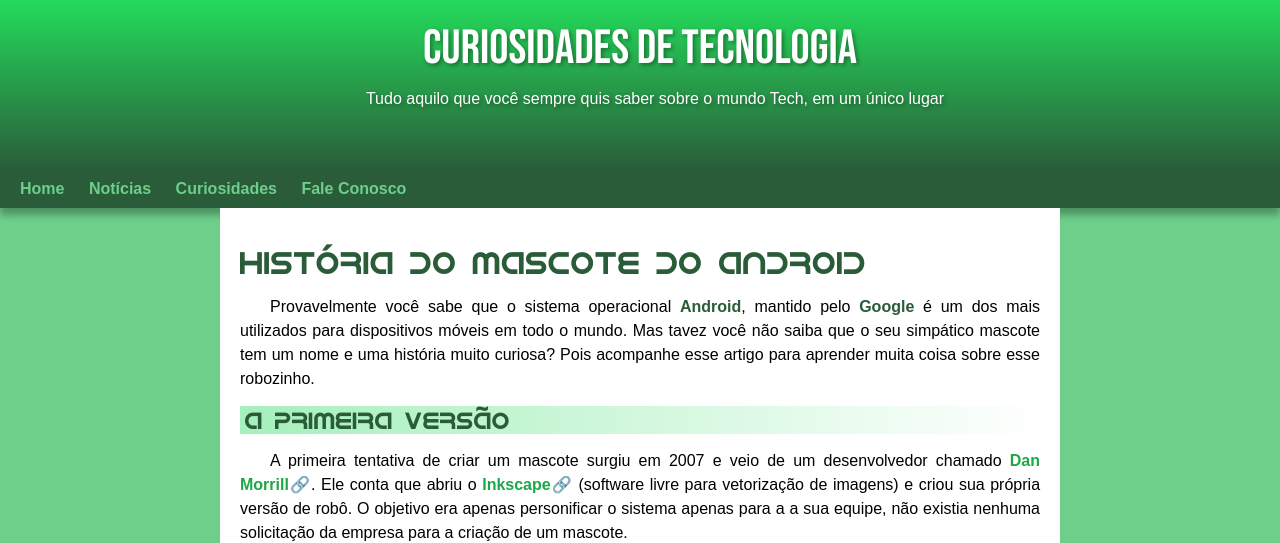
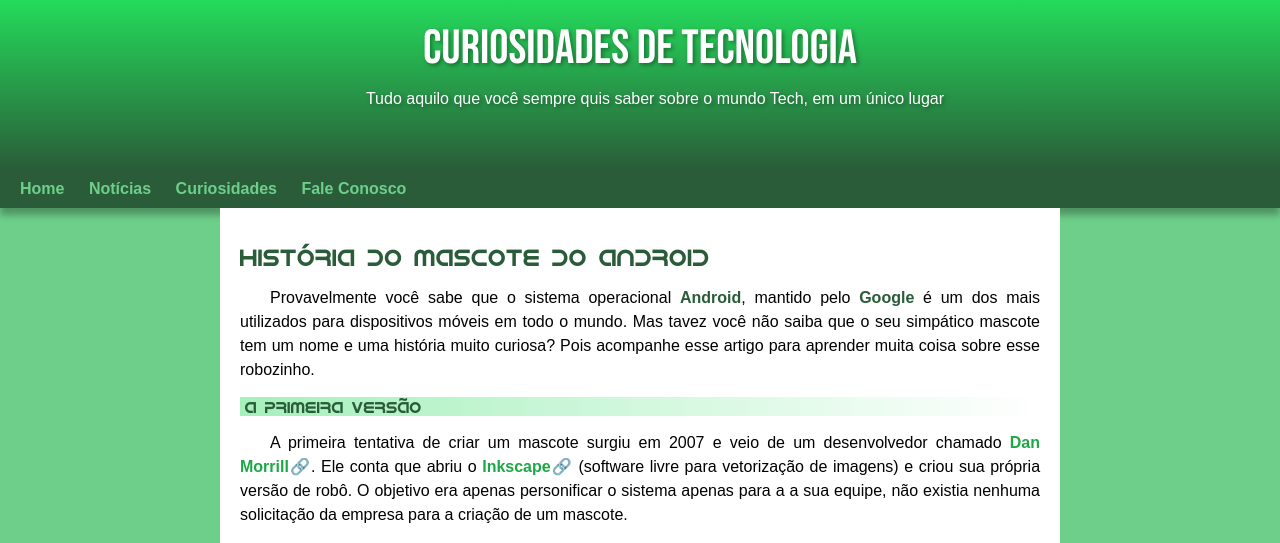
Before and after one commit to r7kings/projeto-android, a plain HTML site: page index.html in a window 1280 px wide. Shown: the top 543 px of the page. Drawn offline with Linux system fonts and the light colour scheme.

Commit message:
Update style.css

```diff
--- a/estilo/style.css
+++ b/estilo/style.css
@@ -96,11 +96,12 @@ p > a:hover {
     color: #24DB5B;
 }
 article > h1 {
-    font-size: 2em;
+    font-size: 1.5em;
 }
 article > h2 {
     background-image: linear-gradient(to right, #24db5b69, white);
     padding-left: 5px;
+    font-size: 1em;
 }
 strong {
     color: #2A5C39;
```
